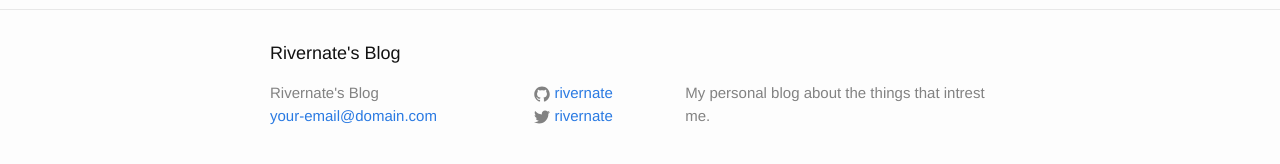
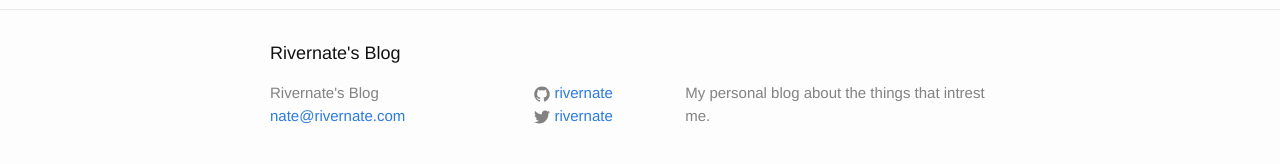
Before and after one commit to gitter-badger/rivernate.github.io, a Jekyll site: the page built from about.md, in a window 1280 px wide. Shown: the part 341-505 px from the top of the page. Built offline with Jekyll 4.4.1, drawn with Linux system fonts in a browser that asks for light colours.

Commit message:
update email address

```diff
--- a/_config.yml
+++ b/_config.yml
@@ -7,7 +7,7 @@
 
 # Site settings
 title: Rivernate's Blog
-email: your-email@domain.com
+email: nate@rivernate.com
 description: > # this means to ignore newlines until "baseurl:"
   My personal blog about the things that intrest me.
 baseurl: "" # the subpath of your site, e.g. /blog
```
